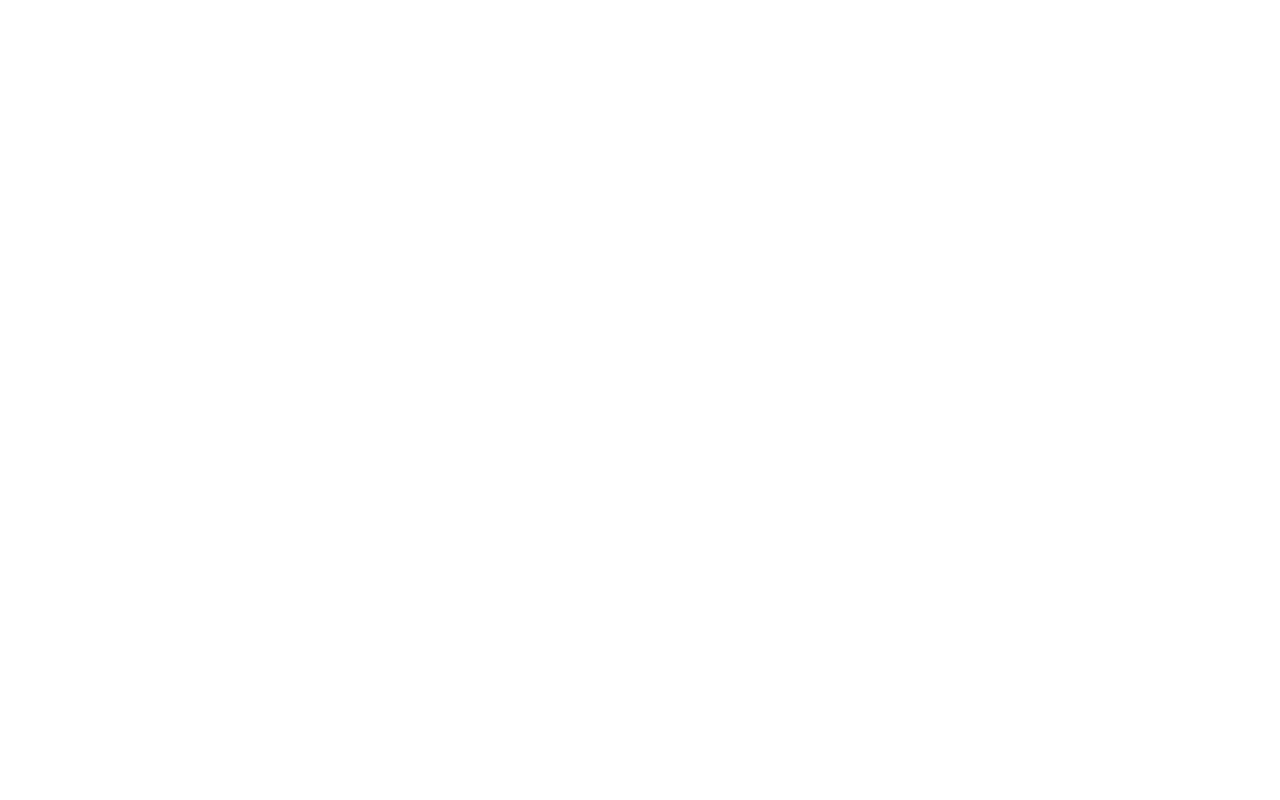
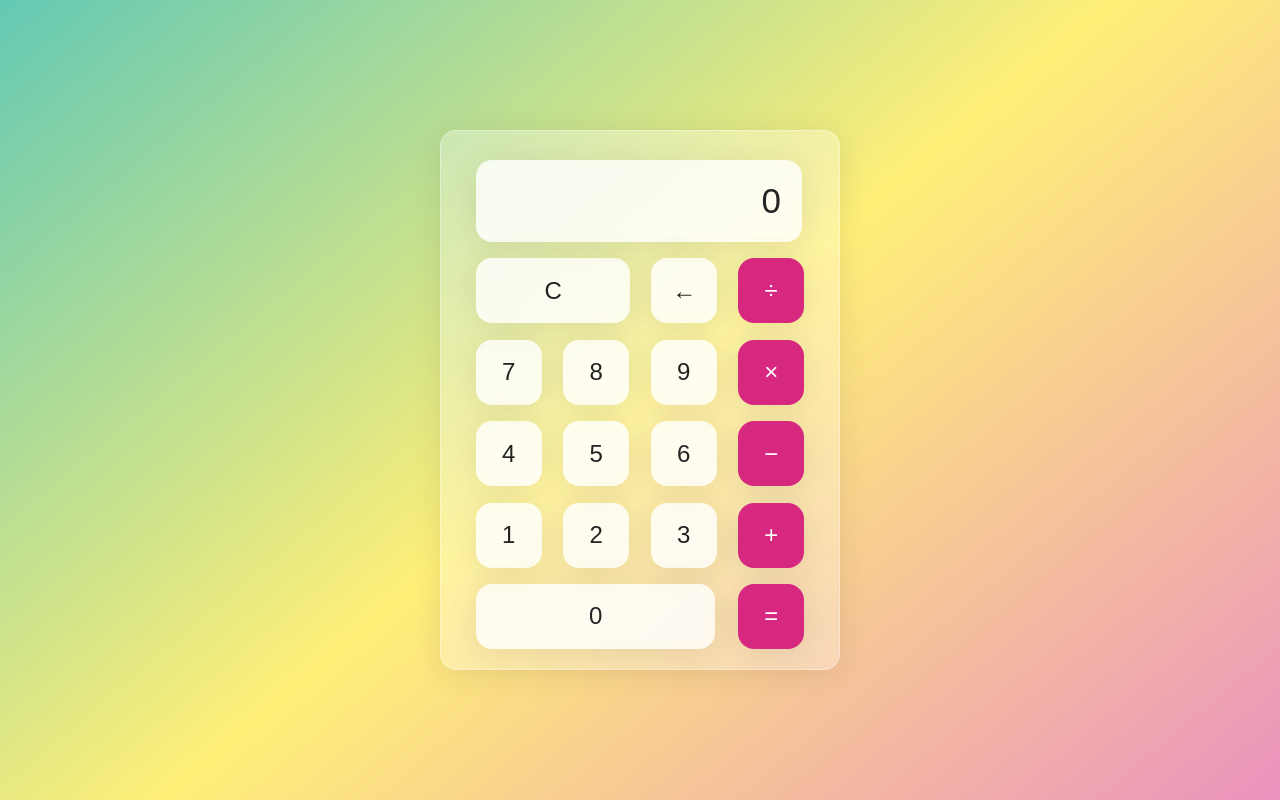
Before and after one commit to IgnacioCodesPython/BatCalculator, a plain HTML site: page index.htm in a window 1280 px wide. Drawn offline with Linux system fonts and the light colour scheme.

Commit message:
Finish app

```diff
--- a/index.htm
+++ b/index.htm
@@ -1,8 +1,83 @@
-<html>
-  <head>
+<!DOCTYPE html>
+<html lang="en">
+<head>
+    <meta charset="UTF-8">
+    <meta name="viewport" content="width=device-width, initial-scale=1.0">
+    <meta http-equiv="X-UA-Compatible" content="IE=edge">
+    <link rel="stylesheet" href="style.css">
     <title>BatCalculator - Calculate nicely and with a calcfect special interface fitting for you!</title>
-  </head>
-  <body>
+</head>
+<body>
+    <div class="wrapper">
+        <section class="screen">
+            0
+        </section>
+        <section class="calc-buttons">
+            <div class="calc-button-row">
+                <button class="calc-button double">
+                    C
+                </button>
+                <button class="calc-button">
+                    &larr;
+                </button>
+                <button class="calc-button">
+                    &divide;
+                </button>
+            </div>
+            <div class="calc-button-row">
+                <button class="calc-button">
+                    7
+                </button>
+                <button class="calc-button">
+                    8
+                </button>
+                <button class="calc-button">
+                    9
+                </button>
+                <button class="calc-button">
+                    &times;
+                </button>
+            </div>
+            <div class="calc-button-row">
+                <button class="calc-button">
+                    4
+                </button>
+                <button class="calc-button">
+                    5
+                </button>
+                <button class="calc-button">
+                    6
+                </button>
+                <button class="calc-button">
+                    &minus;
+                </button>
+            </div>
+            <div class="calc-button-row">
+                <button class="calc-button">
+                    1
+                </button>
+                <button class="calc-button">
+                    2
+                </button>
+                <button class="calc-button">
+                    3
+                </button>
+                <button class="calc-button">
+                    &plus;
+                </button>
+            </div>
+            <div class="calc-button-row">
+                <button class="calc-button triple">
+                    0
+                </button>
+                <button class="calc-button">
+                    &equals;
+                </button>
+            </div>
+        </section>
+    </div>
 
-  </body>
+
+    <script src="script.js"></script>
+</body>
 </html>
--- /dev/null
+++ b/script.js
@@ -0,0 +1,87 @@
+let runningTotal = 0
+let buffer = "0"
+let previousOperator
+
+const screen = document.querySelector(".screen")
+
+function buttonClick(value){
+    if(isNaN(value)){
+        handleSymbol(value)
+    } else{
+        handleNumber(value)
+    }
+    screen.innerText = buffer
+}
+
+function handleSymbol(symbol){
+    switch(symbol){
+        case "C":
+            buffer = "0";
+            runningTotal = 0
+            break
+        case "=":
+            if(previousOperator === null){
+                return
+            }
+            flushOperation(parseInt(buffer))
+            previousOperator = null
+            buffer = runningTotal
+            runningTotal = 0
+            break
+        case "←":
+            if(buffer.length === 1){
+                buffer = "0"
+            } else{
+                buffer = buffer.substring(0, buffer.length - 1)
+            }
+            break
+        case "÷":
+        case "−":
+        case "×":
+        case "+":
+            handleMath(symbol)
+            break
+    }
+}
+
+function handleMath(symbol){
+    if(buffer === "0"){
+        return
+    }
+    const intBuffer = parseInt(buffer)
+    if(runningTotal === 0){
+        runningTotal = intBuffer
+    } else{
+        flushOperation(intBuffer)
+    }
+    previousOperator = symbol
+    buffer = "0"
+}
+
+function flushOperation(intBuffer){
+    if(previousOperator === "+"){
+        runningTotal += intBuffer
+    } else if(previousOperator === "−"){
+        runningTotal -= intBuffer
+    } else if(previousOperator === "×"){
+        runningTotal *= intBuffer
+    } else if(previousOperator === "÷"){
+        runningTotal /= intBuffer
+    }
+}
+
+function handleNumber(numberString){
+    if(buffer === "0"){
+        buffer = numberString
+    } else{
+        buffer += numberString
+    }
+}
+
+function init(){
+    document.querySelector(".calc-buttons").addEventListener("click", function(event){
+        buttonClick(event.target.innerText)
+    })
+}
+
+init()
--- /dev/null
+++ b/style.css
@@ -0,0 +1,105 @@
+html{
+    box-sizing: border-box;
+    height: 100%;
+}
+
+*,
+*::before,
+*::after{
+    box-sizing: inherit;
+    margin: 0;
+    padding: 0;
+}
+
+body{
+    align-items: center;
+    background: linear-gradient(320deg, #eb92be, #ffef78, #63c9b4);
+    display: flex;
+    font-family: 'Dosis', sans-serif;
+    font-display: swap;
+    height: inherit;
+    justify-content: center;
+}
+
+.wrapper{
+    backdrop-filter: blur(5.5px);
+    -webkit-backdrop-filter: blur(5.5px);
+    border-radius: 16px;
+    box-shadow: 0 4px 30px rgba(35, 35, 35, 0.1);
+    color: #232323;
+    backdrop-filter: blur(4px);
+    -webkit-backdrop-filter: blue(4px);
+    background: rgba(255, 255, 255, 0.30);
+    border: 1px solid rgba(255, 255, 255, 0.34);
+    flex-basis: 400px;
+    height: 540px;
+    padding: 29px 35px;
+}
+
+.screen{
+    backdrop-filter: blur(5.5px);
+    -webkit-backdrop-filter: blur(5.5px);
+    background: rgba(255, 255, 255, 0.75);
+    border: 1px solid rgba(255, 255, 255, 0.01);
+    border-radius: 16px;
+    box-shadow: 0 4px 30px rgba(35, 35, 35, 0.1);
+    color: #232323;
+    font-size: 35px;
+    overflow: auto;
+    padding: 20px;
+    text-align: right;
+    width: 326px;
+}
+
+.calc-button-row{
+    display: flex;
+    justify-content: space-between;
+    margin: 5% 0;
+}
+
+.calc-button{
+    backdrop-filter: blur(5.5px);
+    -webkit-backdrop-filter: blur(5.5px);
+    background: rgba(255, 255, 255, 0.75);
+    border: 1px solid rgba(255, 255, 255, 0.01);
+    border-radius: 16px;
+    box-shadow: 0 4px 30px rgba(35, 35, 35, 0.1);
+    color: #232323;
+    flex-basis: 20%;
+    font-family: inherit;
+    font-size: 24px;
+    height: 65px;
+}
+
+.calc-button:last-child{
+    backdrop-filter: blur(5.5px);
+    -webkit-backdrop-filter: blur(5.5px);
+    background: rgba(255, 255, 255, 0.75);
+    border: 1px solid rgba(255, 255, 255, 0.01);
+    border-radius: 16px;
+    box-shadow: 0 4px 30px rgba(35, 35, 35, 0.1);
+    color: #fff;
+    background: #d72880;
+}
+
+.calc-button:last-child:hover{
+    background-color: inherit;
+    color: inherit;
+
+}
+
+.calc-button:hover{
+    background-color: inherit;
+}
+
+.calc-button:active{
+    background-color: #ffef78;
+}
+
+.double{
+    flex-basis: 47%;
+}
+
+.triple{
+    flex-basis: 73%;
+}
```
